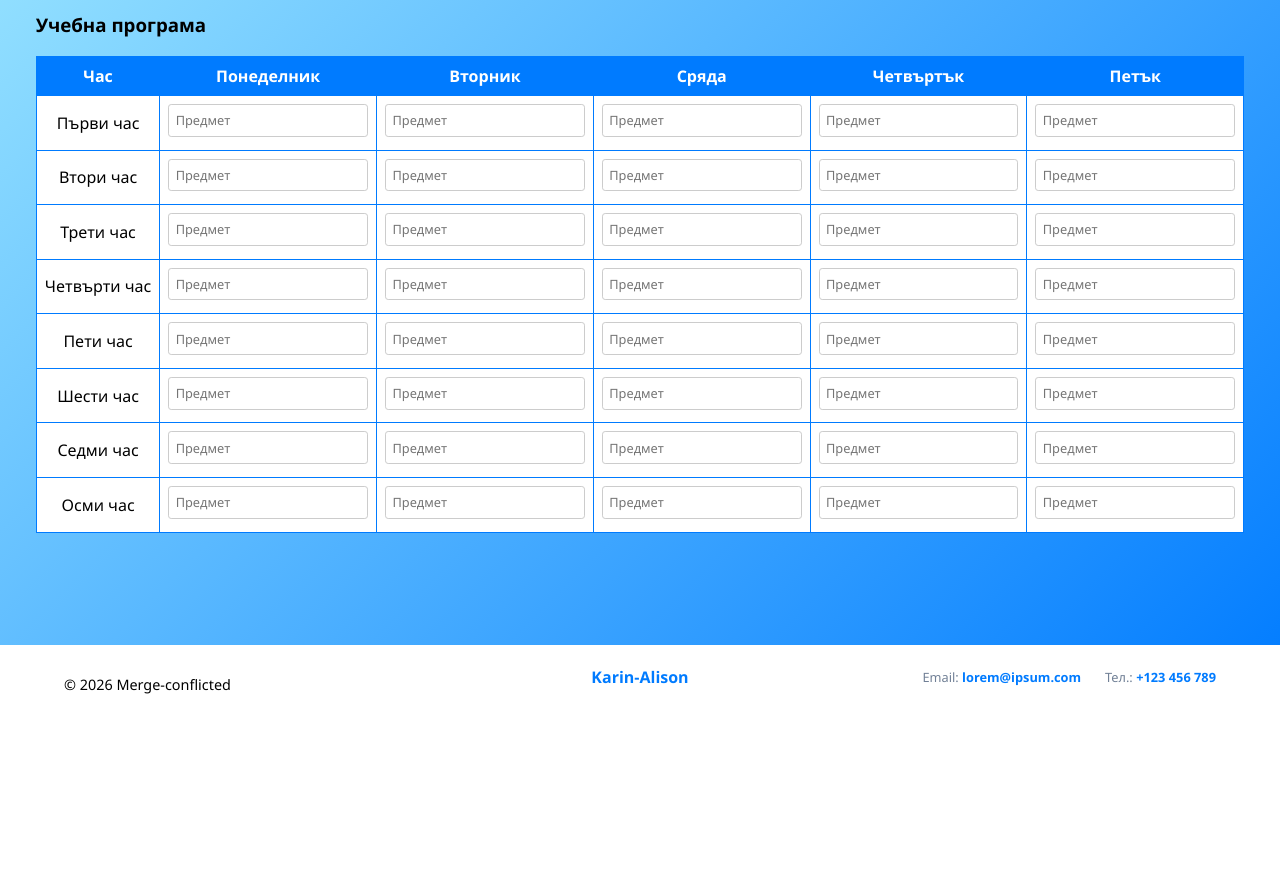
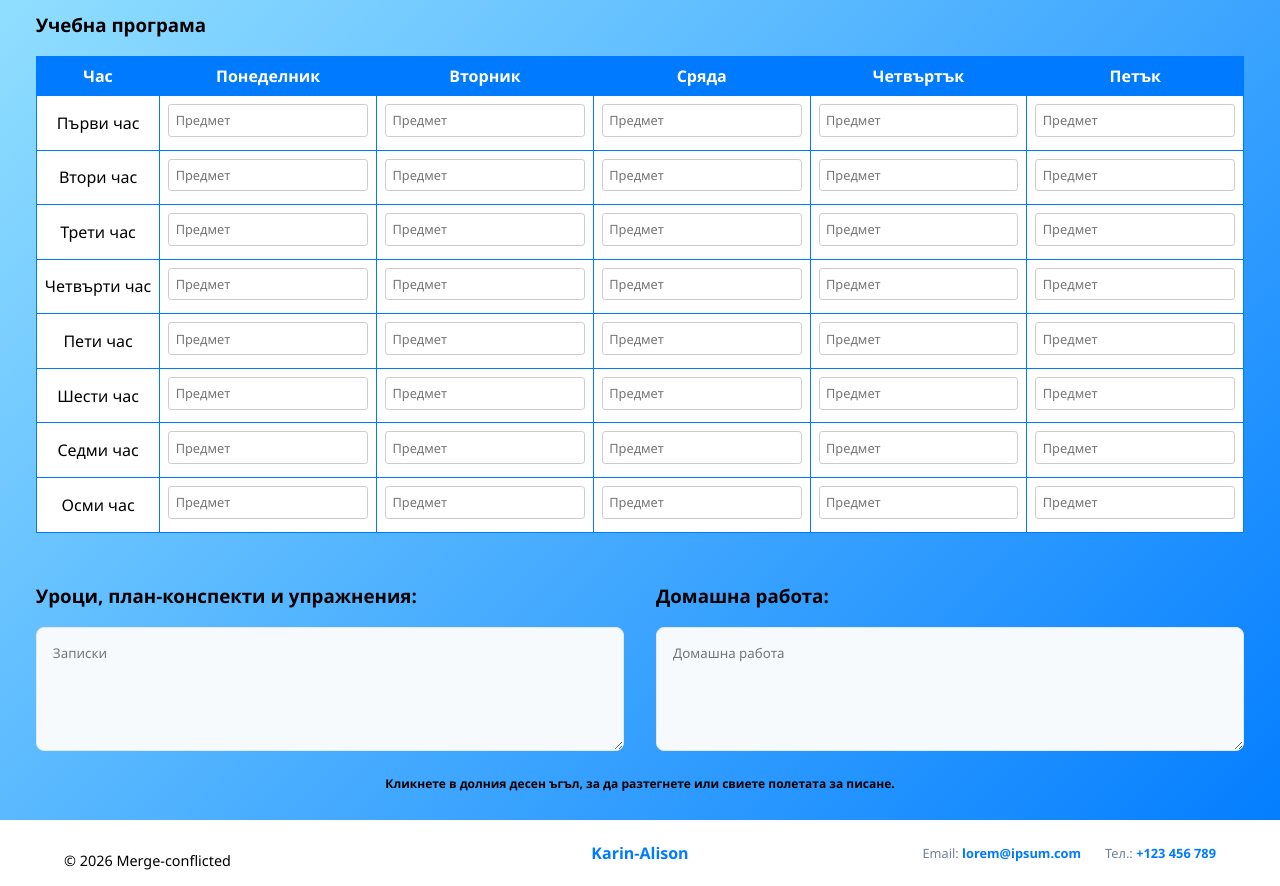
Before and after one commit to IT-8-TUES/8B-25-26-Merge-conflicted, a plain HTML site: page Karin-Alison Todorova/dashboard.html in a window 1280 px wide. Shown: the part 90-976 px from the top of the page. Before the commit the page ends 800 px from the top, so only its background shows below. Drawn offline with Linux system fonts and the light colour scheme.

Commit message:
Adding the interactive notes and homework spaces in dashboard.html and the CSS for them

```diff
--- a/Karin-Alison Todorova/dashboard.html
+++ b/Karin-Alison Todorova/dashboard.html
@@ -104,6 +104,21 @@
                     </tbody>
                 </table>
             </section>
+
+            <section id="notes-homework-section" class="notes-container">
+                <div class="input-group">
+                    <h3>Уроци, план-конспекти и упражнения:</h3>
+                    <textarea id="notes" placeholder="Записки" rows="5"></textarea>
+                </div>
+
+                <div class="input-group">
+                    <h3>Домашна работа: </h3>
+                    <textarea id="homework" placeholder="Домашна работа" rows="5"></textarea>
+                </div>
+            </section>
+
+            <h6>Кликнете в долния десен ъгъл, за да разтегнете или свиете полетaта за писане.</h6>
+
         </main>
 
         <footer>
--- a/Karin-Alison Todorova/style.css
+++ b/Karin-Alison Todorova/style.css
@@ -158,3 +158,25 @@ footer h6 {
     border-radius: 0.2rem;
     font-size: 0.8rem;
 }
+.notes-container {
+    display: flex;
+    gap: 2rem;
+    margin-top: 2rem;
+}
+
+.input-group {
+    flex: 1;
+}
+textarea {
+    width: 100%;
+    padding: 1rem;
+    border: 0.06rem solid #e2e8f0;
+    border-radius: 0.5rem;
+    font-family: 'Segoe UI', Tahoma, sans-serif;
+    resize: vertical;
+    background-color: #f7fafc;
+}
+textarea:focus {
+    outline: none;
+    border-color: #007bff;
+}
```
